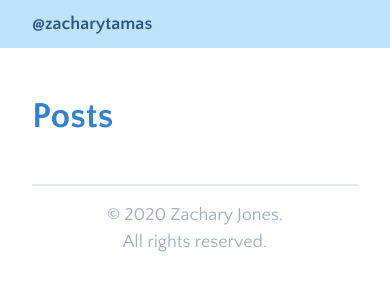
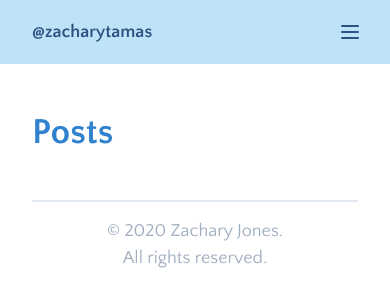
Before and after one commit to zacharytamas/hub, a Next.js app: page /posts in a window 390 px wide. Shown: the top 306 px of the page. Built offline with nearby package versions, Linux system fonts and the light colour scheme.

Commit message:
✨ Experiments in adding a responsive menu

```diff
--- a/src/components/SiteHeader.tsx
+++ b/src/components/SiteHeader.tsx
@@ -1,15 +1,63 @@
-import React from 'react';
+import React, { useState } from 'react';
 
-import Link from 'next/link';
+import cn from 'classnames';
+import Link, { LinkProps } from 'next/link';
 
-const SiteHeader = () => (
-  <header className="full-bleed site-header h-12">
-    <div className="site-width flex items-center h-full">
-      <Link href="/">
-        <a className="brand font-bold no-underline">@zacharytamas</a>
-      </Link>
-    </div>
-  </header>
+const MenuItem: React.FC<LinkProps> = ({children, ...linkProps}) => (
+  <Link {...linkProps}>
+    <a className="menu-item mt-1 block px-3 -mx-3 py-2 rounded-md no-underline text-base font-medium focus:outline-none">
+      {children}
+    </a>
+  </Link>
 );
 
+const SiteHeader = () => {
+  const [open, setOpen] = useState(false);
+
+  return (
+    <header className="full-bleed site-header">
+      <nav>
+        <div className="site-width flex items-center justify-between h-16">
+          <div className="flex items-center">
+            <Link href="/">
+              <a className="brand font-bold no-underline">@zacharytamas</a>
+            </Link>
+          </div>
+          <div className="-mr-2 flex md:hidden">
+            <button
+              onClick={() => setOpen(o => !o)}
+              className="inline-flex items-center justify-center p-1 rounded-md text-blue-800 hover:text-white hover:bg-blue-700 focus:outline-none focus:bg-blue-700 focus:text-white"
+            >
+              <svg
+                className="h-6 w-6"
+                stroke="currentColor"
+                fill="none"
+                viewBox="0 0 24 24"
+              >
+                <path
+                  className={open ? 'hidden' : 'inline-flex'}
+                  strokeLinecap="round"
+                  strokeLinejoin="round"
+                  strokeWidth="2"
+                  d="M4 6h16M4 12h16M4 18h16"
+                ></path>
+                <path
+                  className={!open ? 'hidden' : 'inline-flex'}
+                  strokeLinecap="round"
+                  strokeLinejoin="round"
+                  strokeWidth="2"
+                  d="M6 18L18 6M6 6l12 12"
+                ></path>
+              </svg>
+            </button>
+          </div>
+        </div>
+        <div className={cn(`pb-4`, {hidden: !open})}>
+          <MenuItem href="/posts">Posts</MenuItem>
+        </div>
+      </nav>
+    </header>
+  );
+};
+
 export default SiteHeader;
--- a/src/style/index.scss
+++ b/src/style/index.scss
@@ -91,6 +91,20 @@ header.site-header {
   .brand {
     @apply text-blue-800;
   }
+
+  .menu-item {
+    @apply text-blue-800;
+
+    &:hover {
+      @apply text-white;
+      @apply bg-blue-500;
+    }
+
+    &:focus {
+      @apply text-white;
+      @apply bg-blue-500;
+    }
+  }
 }
 
 footer.site-footer {
```
